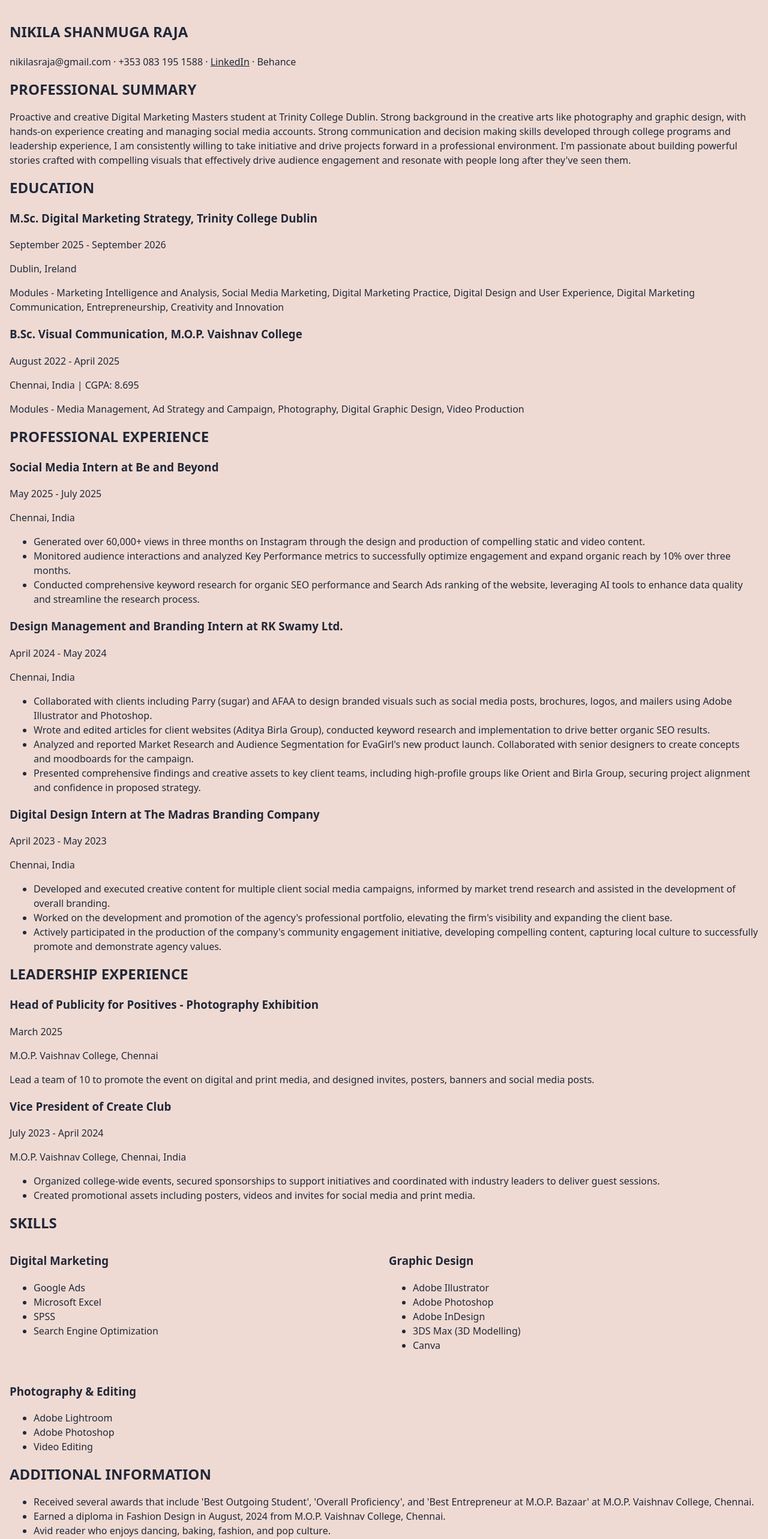
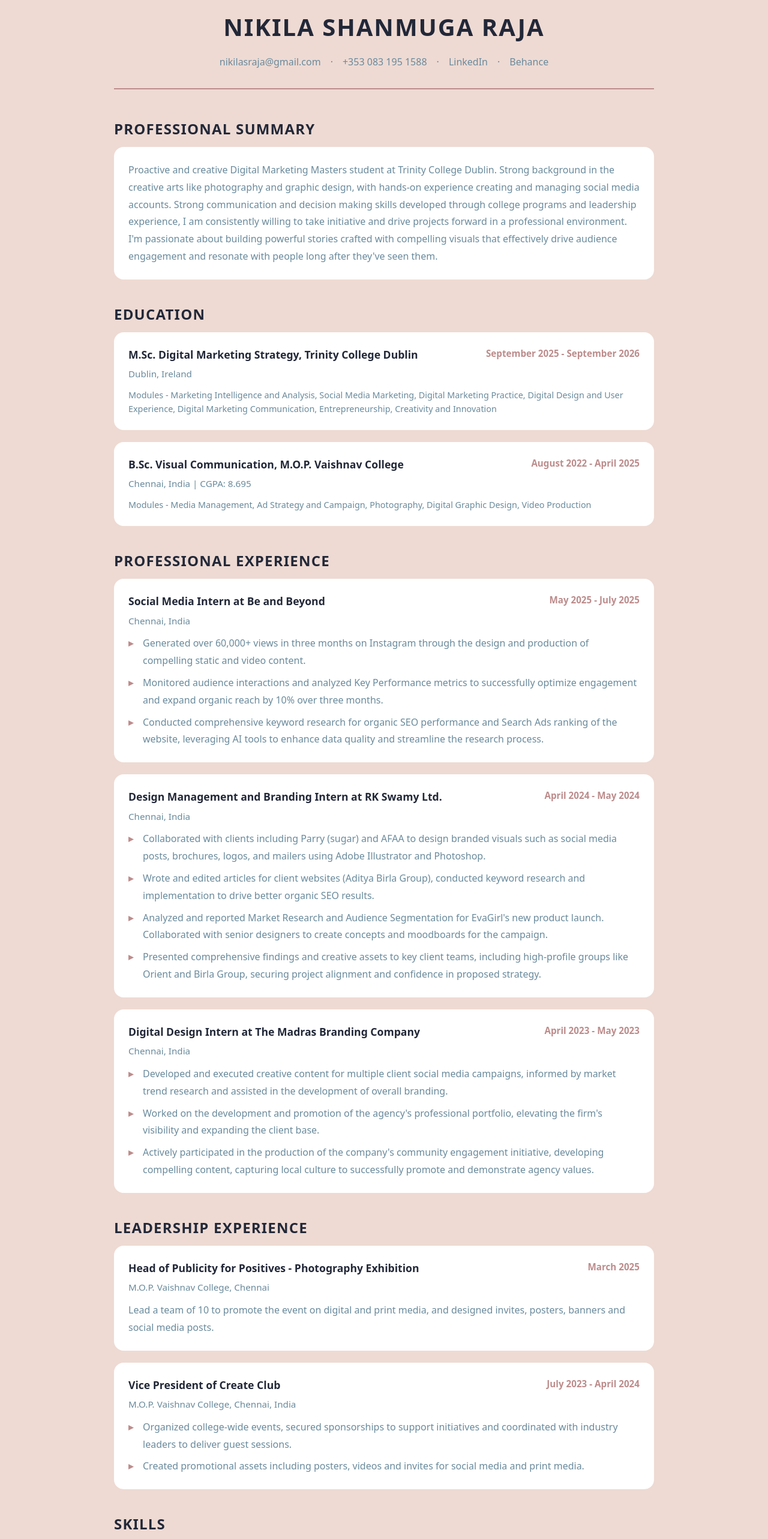
Before and after one commit to ashraja941/Nik_Portfolio, a Next.js app in the folder creative-portfolio/: page /resume in a window 1280 px wide. Shown: the part 60-2626 px from the top of the page at 60% size. Built offline with nearby package versions, Linux system fonts and the light colour scheme.

Commit message:
updated resume page

```diff
--- a/creative-portfolio/app/globals.css
+++ b/creative-portfolio/app/globals.css
@@ -328,3 +328,273 @@ dialog::backdrop{background:rgba(0,0,0,.5)}
   line-height: 1.8;
   margin: 0;
 }
+
+/* Resume Page */
+.resume-container {
+  max-width: 900px;
+  margin: 0 auto;
+}
+
+.resume-header {
+  text-align: center;
+  margin-bottom: 48px;
+  padding-bottom: 32px;
+  border-bottom: 2px solid var(--accent);
+}
+
+.resume-name {
+  font-size: 2.5rem;
+  font-weight: 700;
+  margin: 0 0 16px 0;
+  color: var(--ink);
+  letter-spacing: 0.05em;
+}
+
+.resume-contact {
+  display: flex;
+  align-items: center;
+  justify-content: center;
+  flex-wrap: wrap;
+  gap: 8px;
+}
+
+.contact-link {
+  color: var(--muted);
+  text-decoration: none;
+  transition: color 0.3s ease;
+}
+
+.contact-link:hover {
+  color: var(--accent);
+}
+
+.divider {
+  color: var(--muted);
+  margin: 0 8px;
+}
+
+.resume-section {
+  margin-bottom: 40px;
+}
+
+.resume-section-title {
+  font-size: 1.5rem;
+  font-weight: 700;
+  margin: 0 0 24px 0;
+  color: var(--ink);
+  letter-spacing: 0.05em;
+  text-transform: uppercase;
+}
+
+.resume-card {
+  background: white;
+  padding: 24px;
+  border-radius: var(--radius);
+  margin-bottom: 20px;
+  transition: all 0.3s ease;
+}
+
+.resume-card:hover {
+  box-shadow: 0 4px 12px rgba(0, 0, 0, 0.08);
+}
+
+.resume-summary {
+  color: var(--muted);
+  line-height: 1.8;
+  margin: 0;
+}
+
+/* Education Styles */
+.education-header {
+  display: flex;
+  justify-content: space-between;
+  align-items: flex-start;
+  margin-bottom: 8px;
+  gap: 16px;
+}
+
+.education-title {
+  font-size: 1.1rem;
+  font-weight: 600;
+  margin: 0;
+  color: var(--ink);
+  flex: 1;
+}
+
+.education-dates {
+  font-size: 0.95rem;
+  color: var(--accent);
+  font-weight: 600;
+  white-space: nowrap;
+}
+
+.education-location {
+  color: var(--muted);
+  margin: 0 0 12px 0;
+  font-size: 0.95rem;
+}
+
+.education-modules {
+  color: var(--muted);
+  margin: 0;
+  line-height: 1.6;
+  font-size: 0.9rem;
+}
+
+/* Experience Styles */
+.experience-header {
+  display: flex;
+  justify-content: space-between;
+  align-items: flex-start;
+  margin-bottom: 8px;
+  gap: 16px;
+}
+
+.experience-title {
+  font-size: 1.1rem;
+  font-weight: 600;
+  margin: 0;
+  color: var(--ink);
+  flex: 1;
+}
+
+.experience-dates {
+  font-size: 0.95rem;
+  color: var(--accent);
+  font-weight: 600;
+  white-space: nowrap;
+}
+
+.experience-location {
+  color: var(--muted);
+  margin: 0 0 12px 0;
+  font-size: 0.95rem;
+}
+
+.experience-list {
+  list-style: none;
+  padding: 0;
+  margin: 0;
+}
+
+.experience-list li {
+  color: var(--muted);
+  line-height: 1.8;
+  margin-bottom: 8px;
+  padding-left: 24px;
+  position: relative;
+}
+
+.experience-list li::before {
+  content: "▸";
+  position: absolute;
+  left: 0;
+  color: var(--accent);
+  font-weight: bold;
+}
+
+.experience-list li:last-child {
+  margin-bottom: 0;
+}
+
+/* Leadership Styles */
+.leadership-header {
+  display: flex;
+  justify-content: space-between;
+  align-items: flex-start;
+  margin-bottom: 8px;
+  gap: 16px;
+}
+
+.leadership-title {
+  font-size: 1.1rem;
+  font-weight: 600;
+  margin: 0;
+  color: var(--ink);
+  flex: 1;
+}
+
+.leadership-dates {
+  font-size: 0.95rem;
+  color: var(--accent);
+  font-weight: 600;
+  white-space: nowrap;
+}
+
+.leadership-location {
+  color: var(--muted);
+  margin: 0 0 12px 0;
+  font-size: 0.95rem;
+}
+
+.leadership-description {
+  color: var(--muted);
+  line-height: 1.8;
+  margin: 0;
+}
+
+/* Skills Styles */
+.skills-grid {
+  display: grid;
+  grid-template-columns: 1fr;
+  gap: 24px;
+}
+
+@media (min-width: 768px) {
+  .skills-grid {
+    grid-template-columns: repeat(3, 1fr);
+  }
+}
+
+.skill-category {
+  text-align: center;
+}
+
+.skill-category-title {
+  font-size: 1.1rem;
+  font-weight: 600;
+  margin: 0 0 12px 0;
+  color: var(--ink);
+}
+
+.skill-list {
+  list-style: none;
+  padding: 0;
+  margin: 0;
+}
+
+.skill-list li {
+  color: var(--muted);
+  line-height: 2;
+  font-size: 0.9rem;
+}
+
+/* Info List Styles */
+.info-list {
+  list-style: none;
+  padding: 0;
+  margin: 0;
+}
+
+.info-list li {
+  color: var(--muted);
+  line-height: 1.8;
+  margin-bottom: 12px;
+  padding-left: 32px;
+  position: relative;
+}
+
+.info-list li::before {
+  content: "";
+  position: absolute;
+  left: 0;
+  top: 4px;
+  width: 8px;
+  height: 8px;
+  background: var(--accent);
+  border-radius: 50%;
+}
+
+.info-list li:last-child {
+  margin-bottom: 0;
+}
--- a/creative-portfolio/app/resume/page.js
+++ b/creative-portfolio/app/resume/page.js
@@ -3,68 +3,80 @@ import Link from 'next/link';
 export default function Resume() {
   return (
     <section className="section">
-      <div className="max-w-4xl mx-auto">
-        <h1 className="text-4xl font-bold mb-2">NIKILA SHANMUGA RAJA</h1>
-        <p className="text-gray-600 mb-6">
-          nikilasraja@gmail.com · +353 083 195 1588 ·{' '}
-          <a href="https://www.linkedin.com/in/nikila-s" target="_blank" rel="noopener noreferrer" className="text-blue-500 hover:underline">
+      <div className="resume-container">
+        <div className="resume-header">
+          <h1 className="resume-name">NIKILA SHANMUGA RAJA</h1>
+          <div className="resume-contact">
+            <a href="mailto:nikilasraja@gmail.com" className="contact-link">
+              nikilasraja@gmail.com
+            </a>
+            <span className="divider">·</span>
+            <a href="tel:+3530831951588" className="contact-link">
+              +353 083 195 1588
+            </a>
+            <span className="divider">·</span>
+            <a href="https://www.linkedin.com/in/nikila-s" target="_blank" rel="noopener noreferrer" className="contact-link">
               LinkedIn
-          </a>{' '}
-          · Behance
-        </p>
+            </a>
+            <span className="divider">·</span>
+            <span className="contact-link">Behance</span>
+          </div>
+        </div>
 
-        <div className="mb-8">
-          <h2 className="text-2xl font-bold mb-4">PROFESSIONAL SUMMARY</h2>
-          <p className="text-gray-700 leading-relaxed">
+        <div className="resume-section">
+          <h2 className="resume-section-title">PROFESSIONAL SUMMARY</h2>
+          <div className="resume-card">
+            <p className="resume-summary">
               Proactive and creative Digital Marketing Masters student at Trinity College Dublin. Strong background in the creative arts like photography and graphic design, with hands-on experience creating and managing social media accounts. Strong communication and decision making skills developed through college programs and leadership experience, I am consistently willing to take initiative and drive projects forward in a professional environment. I'm passionate about building powerful stories crafted with compelling visuals that effectively drive audience engagement and resonate with people long after they've seen them.
             </p>
           </div>
-
-        <div className="mb-8">
-          <h2 className="text-2xl font-bold mb-4">EDUCATION</h2>
-
-          <div className="mb-6">
-            <div className="flex justify-between items-start mb-2">
-              <h3 className="text-xl font-semibold">M.Sc. Digital Marketing Strategy, Trinity College Dublin</h3>
-              <p className="text-gray-600">September 2025 - September 2026</p>
-            </div>
-            <p className="text-gray-600 mb-2">Dublin, Ireland</p>
-            <p className="text-gray-700">Modules - Marketing Intelligence and Analysis, Social Media Marketing, Digital Marketing Practice, Digital Design and User Experience, Digital Marketing Communication, Entrepreneurship, Creativity and Innovation</p>
         </div>
 
-          <div className="mb-6">
-            <div className="flex justify-between items-start mb-2">
-              <h3 className="text-xl font-semibold">B.Sc. Visual Communication, M.O.P. Vaishnav College</h3>
-              <p className="text-gray-600">August 2022 - April 2025</p>
+        <div className="resume-section">
+          <h2 className="resume-section-title">EDUCATION</h2>
+
+          <div className="resume-card">
+            <div className="education-header">
+              <h3 className="education-title">M.Sc. Digital Marketing Strategy, Trinity College Dublin</h3>
+              <span className="education-dates">September 2025 - September 2026</span>
             </div>
-            <p className="text-gray-600 mb-2">Chennai, India | CGPA: 8.695</p>
-            <p className="text-gray-700">Modules - Media Management, Ad Strategy and Campaign, Photography, Digital Graphic Design, Video Production</p>
+            <p className="education-location">Dublin, Ireland</p>
+            <p className="education-modules">Modules - Marketing Intelligence and Analysis, Social Media Marketing, Digital Marketing Practice, Digital Design and User Experience, Digital Marketing Communication, Entrepreneurship, Creativity and Innovation</p>
+          </div>
+
+          <div className="resume-card">
+            <div className="education-header">
+              <h3 className="education-title">B.Sc. Visual Communication, M.O.P. Vaishnav College</h3>
+              <span className="education-dates">August 2022 - April 2025</span>
+            </div>
+            <p className="education-location">Chennai, India | CGPA: 8.695</p>
+            <p className="education-modules">Modules - Media Management, Ad Strategy and Campaign, Photography, Digital Graphic Design, Video Production</p>
           </div>
         </div>
 
-        <div className="mb-8">
-          <h2 className="text-2xl font-bold mb-4">PROFESSIONAL EXPERIENCE</h2>
+        <div className="resume-section">
+          <h2 className="resume-section-title">PROFESSIONAL EXPERIENCE</h2>
 
-          <div className="mb-6">
-            <div className="flex justify-between items-start mb-2">
-              <h3 className="text-xl font-semibold">Social Media Intern at Be and Beyond</h3>
-              <p className="text-gray-600">May 2025 - July 2025</p>
+          <div className="resume-card">
+            <div className="experience-header">
+              <h3 className="experience-title">Social Media Intern at Be and Beyond</h3>
+              <span className="experience-dates">May 2025 - July 2025</span>
             </div>
-            <p className="text-gray-600 mb-2">Chennai, India</p>
-            <ul className="list-disc list-inside mt-2 space-y-1 text-gray-700">
+            <p className="experience-location">Chennai, India</p>
+            <ul className="experience-list">
               <li>Generated over 60,000+ views in three months on Instagram through the design and production of compelling static and video content.</li>
               <li>Monitored audience interactions and analyzed Key Performance metrics to successfully optimize engagement and expand organic reach by 10% over three months.</li>
               <li>Conducted comprehensive keyword research for organic SEO performance and Search Ads ranking of the website, leveraging AI tools to enhance data quality and streamline the research process.</li>
             </ul>
           </div>
 
-          <div className="mb-6">
-            <div className="flex justify-between items-start mb-2">
-              <h3 className="text-xl font-semibold">Design Management and Branding Intern at RK Swamy Ltd.</h3>
-              <p className="text-gray-600">April 2024 - May 2024</p>
+          <div className="resume-card">
+            <div className="experience-header">
+              <h3 className="experience-title">Design Management and Branding Intern at RK Swamy Ltd.</h3>
+              <span className="experience-dates">April 2024 - May 2024</span>
             </div>
-            <p className="text-gray-600 mb-2">Chennai, India</p>
-            <ul className="list-disc list-inside mt-2 space-y-1 text-gray-700">
+            <p className="experience-location">Chennai, India</p>
+            <ul className="experience-list">
               <li>Collaborated with clients including Parry (sugar) and AFAA to design branded visuals such as social media posts, brochures, logos, and mailers using Adobe Illustrator and Photoshop.</li>
               <li>Wrote and edited articles for client websites (Aditya Birla Group), conducted keyword research and implementation to drive better organic SEO results.</li>
               <li>Analyzed and reported Market Research and Audience Segmentation for EvaGirl's new product launch. Collaborated with senior designers to create concepts and moodboards for the campaign.</li>
@@ -72,13 +84,13 @@ export default function Resume() {
             </ul>
           </div>
 
-          <div className="mb-6">
-            <div className="flex justify-between items-start mb-2">
-              <h3 className="text-xl font-semibold">Digital Design Intern at The Madras Branding Company</h3>
-              <p className="text-gray-600">April 2023 - May 2023</p>
+          <div className="resume-card">
+            <div className="experience-header">
+              <h3 className="experience-title">Digital Design Intern at The Madras Branding Company</h3>
+              <span className="experience-dates">April 2023 - May 2023</span>
             </div>
-            <p className="text-gray-600 mb-2">Chennai, India</p>
-            <ul className="list-disc list-inside mt-2 space-y-1 text-gray-700">
+            <p className="experience-location">Chennai, India</p>
+            <ul className="experience-list">
               <li>Developed and executed creative content for multiple client social media campaigns, informed by market trend research and assisted in the development of overall branding.</li>
               <li>Worked on the development and promotion of the agency's professional portfolio, elevating the firm's visibility and expanding the client base.</li>
               <li>Actively participated in the production of the company's community engagement initiative, developing compelling content, capturing local culture to successfully promote and demonstrate agency values.</li>
@@ -86,46 +98,47 @@ export default function Resume() {
           </div>
         </div>
 
-        <div className="mb-8">
-          <h2 className="text-2xl font-bold mb-4">LEADERSHIP EXPERIENCE</h2>
+        <div className="resume-section">
+          <h2 className="resume-section-title">LEADERSHIP EXPERIENCE</h2>
 
-          <div className="mb-6">
-            <div className="flex justify-between items-start mb-2">
-              <h3 className="text-xl font-semibold">Head of Publicity for Positives - Photography Exhibition</h3>
-              <p className="text-gray-600">March 2025</p>
+          <div className="resume-card">
+            <div className="leadership-header">
+              <h3 className="leadership-title">Head of Publicity for Positives - Photography Exhibition</h3>
+              <span className="leadership-dates">March 2025</span>
             </div>
-            <p className="text-gray-600 mb-2">M.O.P. Vaishnav College, Chennai</p>
-            <p className="text-gray-700">Lead a team of 10 to promote the event on digital and print media, and designed invites, posters, banners and social media posts.</p>
+            <p className="leadership-location">M.O.P. Vaishnav College, Chennai</p>
+            <p className="leadership-description">Lead a team of 10 to promote the event on digital and print media, and designed invites, posters, banners and social media posts.</p>
           </div>
 
-          <div className="mb-6">
-            <div className="flex justify-between items-start mb-2">
-              <h3 className="text-xl font-semibold">Vice President of Create Club</h3>
-              <p className="text-gray-600">July 2023 - April 2024</p>
+          <div className="resume-card">
+            <div className="leadership-header">
+              <h3 className="leadership-title">Vice President of Create Club</h3>
+              <span className="leadership-dates">July 2023 - April 2024</span>
             </div>
-            <p className="text-gray-600 mb-2">M.O.P. Vaishnav College, Chennai, India</p>
-            <ul className="list-disc list-inside mt-2 space-y-1 text-gray-700">
+            <p className="leadership-location">M.O.P. Vaishnav College, Chennai, India</p>
+            <ul className="experience-list">
               <li>Organized college-wide events, secured sponsorships to support initiatives and coordinated with industry leaders to deliver guest sessions.</li>
               <li>Created promotional assets including posters, videos and invites for social media and print media.</li>
             </ul>
           </div>
         </div>
 
-        <div className="mb-8">
-          <h2 className="text-2xl font-bold mb-4">SKILLS</h2>
-          <div className="grid grid-cols-1 md:grid-cols-3 gap-4">
-            <div>
-              <h3 className="font-semibold mb-2">Digital Marketing</h3>
-              <ul className="list-disc list-inside text-gray-700">
+        <div className="resume-section">
+          <h2 className="resume-section-title">SKILLS</h2>
+          <div className="resume-card">
+            <div className="skills-grid">
+              <div className="skill-category">
+                <h3 className="skill-category-title">Digital Marketing</h3>
+                <ul className="skill-list">
                   <li>Google Ads</li>
                   <li>Microsoft Excel</li>
                   <li>SPSS</li>
                   <li>Search Engine Optimization</li>
                 </ul>
               </div>
-            <div>
-              <h3 className="font-semibold mb-2">Graphic Design</h3>
-              <ul className="list-disc list-inside text-gray-700">
+              <div className="skill-category">
+                <h3 className="skill-category-title">Graphic Design</h3>
+                <ul className="skill-list">
                   <li>Adobe Illustrator</li>
                   <li>Adobe Photoshop</li>
                   <li>Adobe InDesign</li>
@@ -133,9 +146,9 @@ export default function Resume() {
                   <li>Canva</li>
                 </ul>
               </div>
-            <div>
-              <h3 className="font-semibold mb-2">Photography & Editing</h3>
-              <ul className="list-disc list-inside text-gray-700">
+              <div className="skill-category">
+                <h3 className="skill-category-title">Photography & Editing</h3>
+                <ul className="skill-list">
                   <li>Adobe Lightroom</li>
                   <li>Adobe Photoshop</li>
                   <li>Video Editing</li>
@@ -143,16 +156,19 @@ export default function Resume() {
               </div>
             </div>
           </div>
+        </div>
 
-        <div className="mb-8">
-          <h2 className="text-2xl font-bold mb-4">ADDITIONAL INFORMATION</h2>
-          <ul className="list-disc list-inside text-gray-700 space-y-2">
+        <div className="resume-section">
+          <h2 className="resume-section-title">ADDITIONAL INFORMATION</h2>
+          <div className="resume-card">
+            <ul className="info-list">
               <li>Received several awards that include 'Best Outgoing Student', 'Overall Proficiency', and 'Best Entrepreneur at M.O.P. Bazaar' at M.O.P. Vaishnav College, Chennai.</li>
               <li>Earned a diploma in Fashion Design in August, 2024 from M.O.P. Vaishnav College, Chennai.</li>
               <li>Avid reader who enjoys dancing, baking, fashion, and pop culture.</li>
             </ul>
           </div>
         </div>
+      </div>
     </section>
   );
 }
```
Lines whose indentation alone changed are shown as unchanged.
